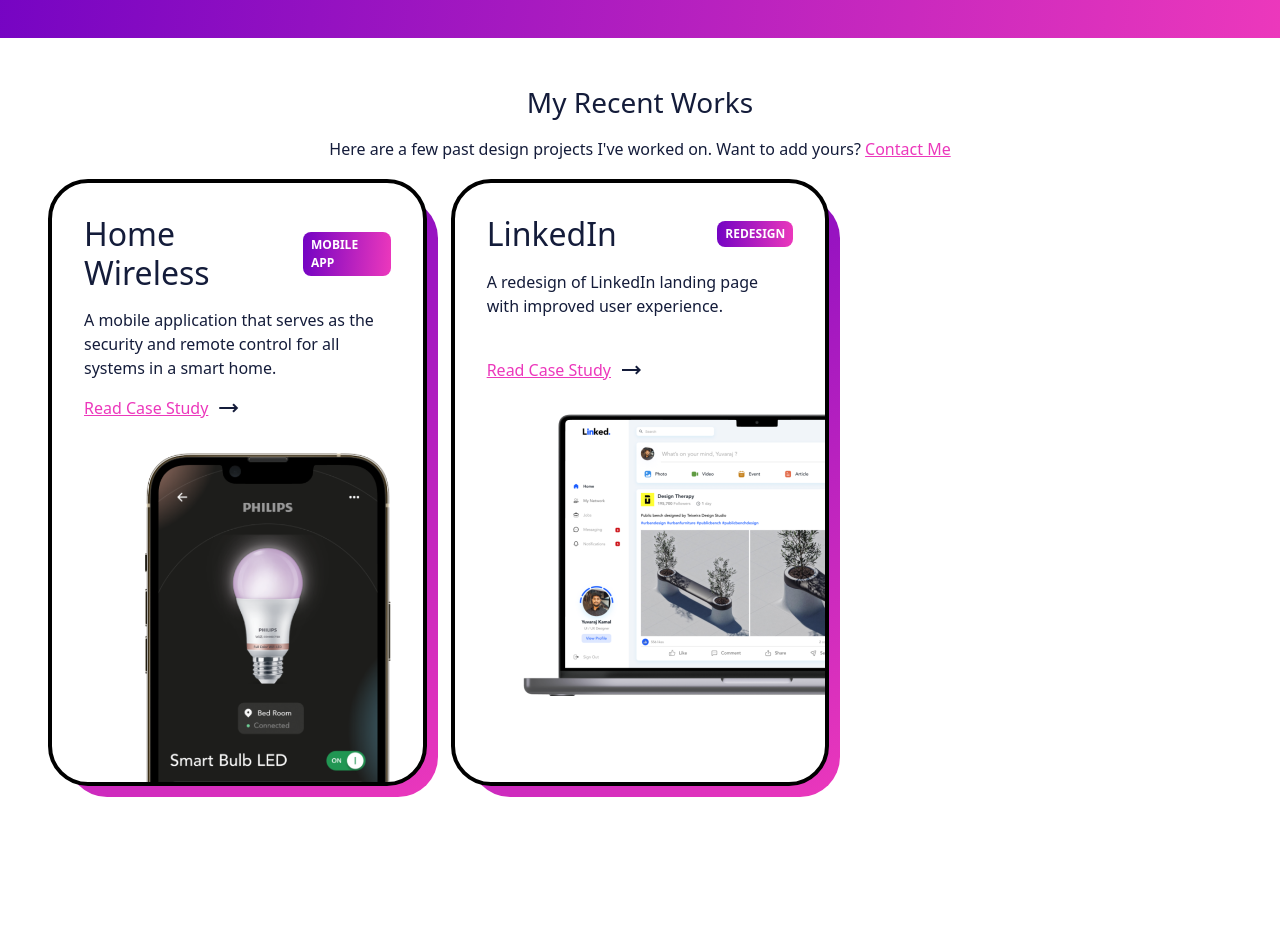
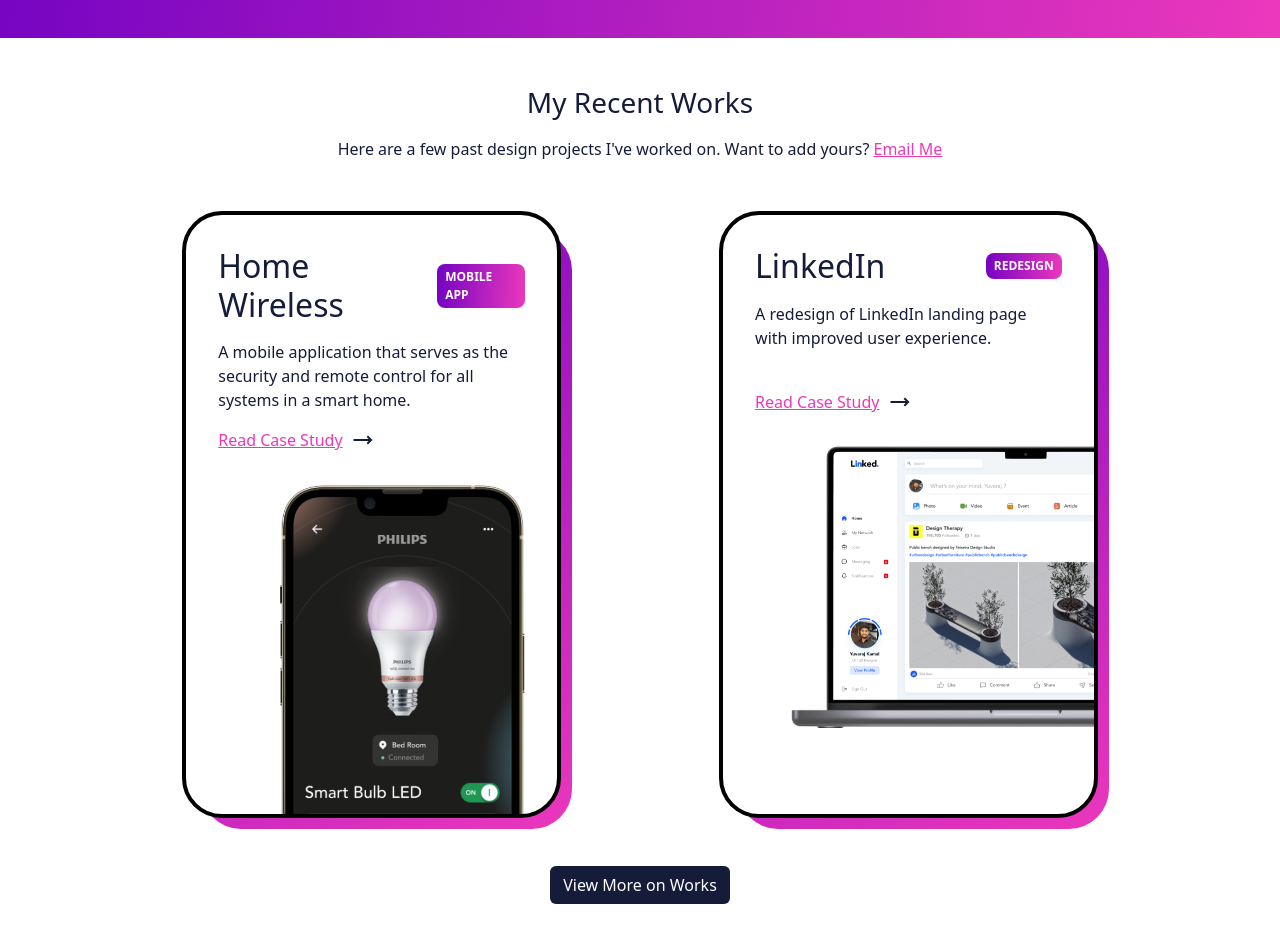
Before and after one commit to yuvarajkamal/yuvarajkamal.github.io, a plain HTML site: page index.html in a window 1280 px wide. Shown: the part 1080-2022 px from the top of the page. Before the commit the page ends 1914 px from the top, so only its background shows below. Drawn offline with nearby package versions, Linux system fonts and the light colour scheme.

Commit message:
SASS added

```diff
--- a/index.html
+++ b/index.html
@@ -25,7 +25,7 @@
 
 <body>
     <nav class="navbar navbar-expand-lg fixed-top bg-white">
-        <div class="container-fluid">
+        <div class="container-fluid mx-4">
             <a class="navbar-brand" href="#">
                 <img src="./assets/Logo.svg" alt="Logo" width="30" height="24" class="d-inline-block align-text-top">
             </a>
@@ -51,7 +51,7 @@
                     <div>
                         <h4>Hi, I’m Yuvaraj a UI/UX Designer,<br /> UI Developer and Freelancer.</h4>
                         <p>I enjoy designing and coding things that are amazingly simple.</p>
-                        <button type="button" class="btn primary-btn btn-sm">Get Started!</button>
+                        <button type="button" class="btn primary-btn btn-md">Get Started! </button>
                     </div>
                 </div>
                 <div class="col">
@@ -73,9 +73,9 @@
     </section>
     <section id="works">
         <h5>My Recent Works</h5>
-        <p>Here are a few past design projects I've worked on. Want to add yours? <a class="link" href="#">Contact
+        <p>Here are a few past design projects I've worked on. Want to add yours? <a class="link" href="#">Email
                 Me</a></p>
-        <div class="row">
+        <div class="row justify-content-evenly">
             <div class="col-4">
                 <div class="card card-1">
                     <div class="elevate">
@@ -118,6 +118,7 @@
                 </div>
             </div>
         </div>
+        <button type="button" class="btn primary-btn btn-md">View More on Works</button>
     </section>
 </body>
 
--- a/styles/style.scss
+++ b/styles/style.scss
@@ -82,6 +82,7 @@
     p{
         line-height: 28px;
         font-weight: 300;
+        margin-bottom: 3rem;
     }
     .link{
         color: var(--pink);
@@ -162,4 +163,7 @@
         background: inherit;
         border-radius: inherit;
     }
+    button{
+        margin: 3rem auto;
+    }
 }
```
Also changed, not shown: styles/style.css, 1 other file.
